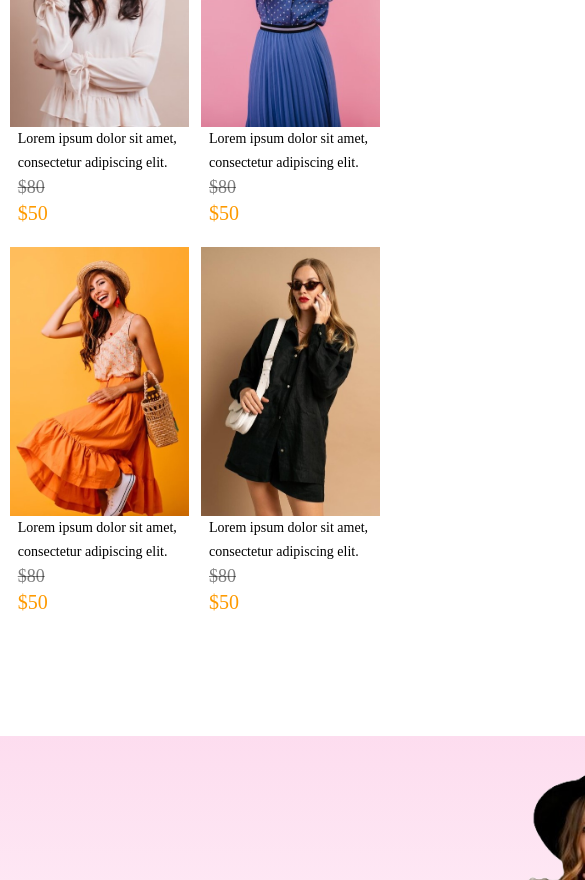
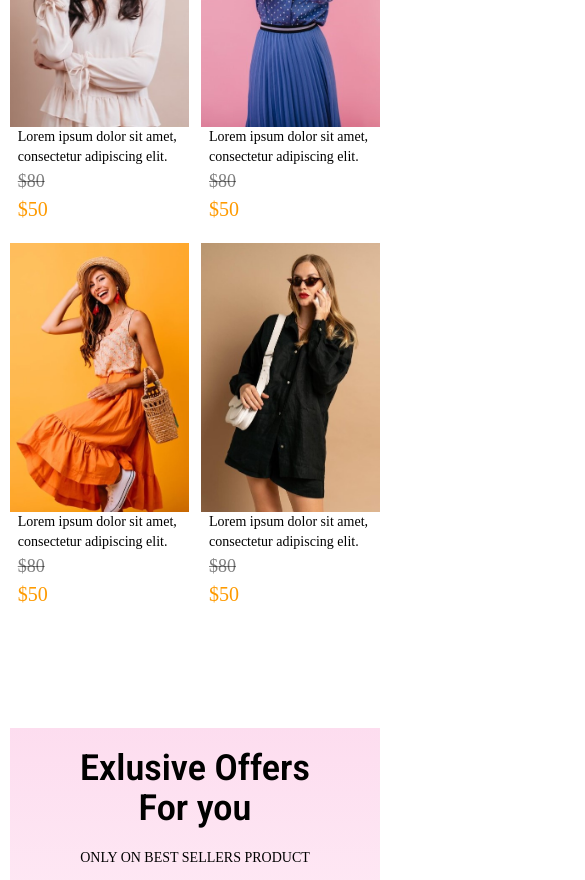
Before and after one commit to riyudev/E-Commerce-Website, a React (Vite) app: page / in a window 390 px wide. Shown: the part 1120-2000 px from the top of the page, 585 px wide, since content can reach past the window. Built offline with nearby package versions, Linux system fonts and the light colour scheme; a web font is replaced by a local one.

Commit message:
responsive offer

```diff
--- a/src/components/Offer.jsx
+++ b/src/components/Offer.jsx
@@ -3,20 +3,36 @@ import Exclusive from "../assets/exclusive.png";
 
 function Offer() {
   return (
-    <div className="mb-10 place-items-center pt-20">
-      <figure className="flex w-7xl justify-between bg-gradient-to-b from-pink-200/70 to-white px-20 pt-5">
-        <div className="flex flex-col justify-center">
+    <div className="laptop:px-5 mb-10 place-items-center px-2.5 pt-20">
+      <figure className="laptop:flex-row laptop:px-20 laptop:justify-between flex w-full max-w-7xl flex-col items-center justify-center bg-gradient-to-b from-pink-200/70 to-white px-5 pt-5">
+        <div className="laptop:flex hidden flex-col justify-center">
           <h1 className="mb-5">Exclusive</h1>
           <h1 className="mb-5">Offers For you</h1>
-          <p className="font-sfproMedium mb-8">ONLY ON BEST SELLERS PRODUCT</p>
+          <p className="font-sfproRegular mb-8">ONLY ON BEST SELLERS PRODUCT</p>
           <button className="place-self-start rounded-full bg-amber-400 px-12 py-4 hover:bg-amber-500">
             Check Now
           </button>
         </div>
 
-        <div>
-          <img src={Exclusive} alt="" className="max-w-80" />
+        <div className="laptop:hidden flex flex-col items-center justify-center">
+          <h2 className="text-nowrap">Exlusive Offers</h2>
+          <h2 className="mb-5">For you</h2>
+          <p className="font-sfproRegular mb-8 text-center text-sm">
+            ONLY ON BEST SELLERS PRODUCT
+          </p>
         </div>
+
+        <div className="mb-10">
+          <img
+            src={Exclusive}
+            alt=""
+            className="laptop:max-w-80 max-w-44 place-self-center"
+          />
+        </div>
+
+        <button className="laptop:hidden place-self-center rounded-full bg-amber-400 px-12 py-4 hover:bg-amber-500">
+          Check Now
+        </button>
       </figure>
     </div>
   );
--- a/src/index.css
+++ b/src/index.css
@@ -48,6 +48,6 @@
   button,
   input,
   p {
-    @apply font-sfproRegular text-lg leading-6;
+    @apply font-sfproRegular laptop:leading-6 text-lg;
   }
 }
```
